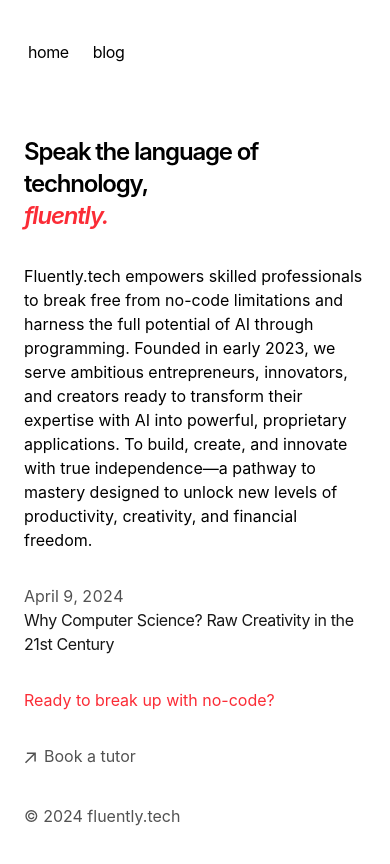
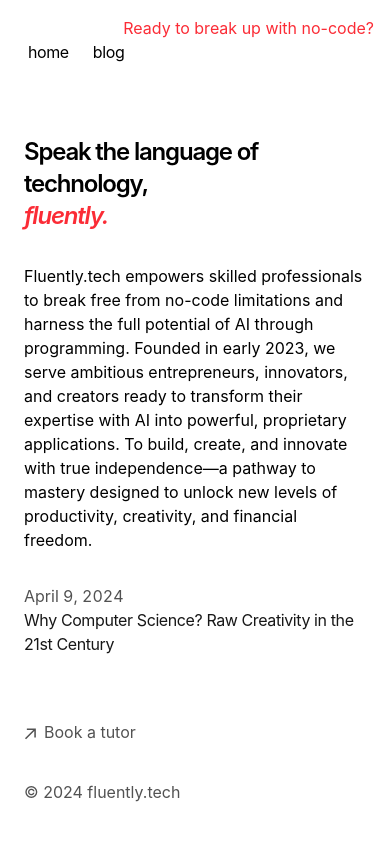
Before and after one commit to adam-leigh/portfolio, a Next.js app: page / in a window 390 px wide. Shown: the top 864 px of the page. Built offline with nearby package versions, Linux system fonts and the light colour scheme.

Commit message:
Landing page: reverting back to previous, because apparently I don't know how to use git

```diff
--- a/app/page.tsx
+++ b/app/page.tsx
@@ -22,7 +22,7 @@
 			<div className="my-8">
 				<BlogPosts />
 			</div>
-			<span className="md:fixed md:top-4 md:right-4 text-red-500">
+			<span className="fixed top-4 right-4 text-red-500">
 				Ready to break up with no-code?
 			</span>
 		</section>
```
